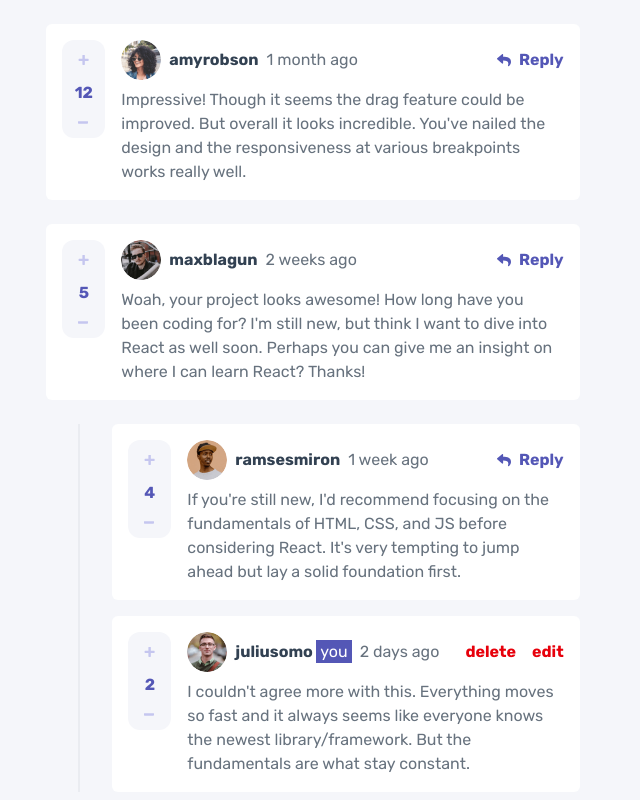
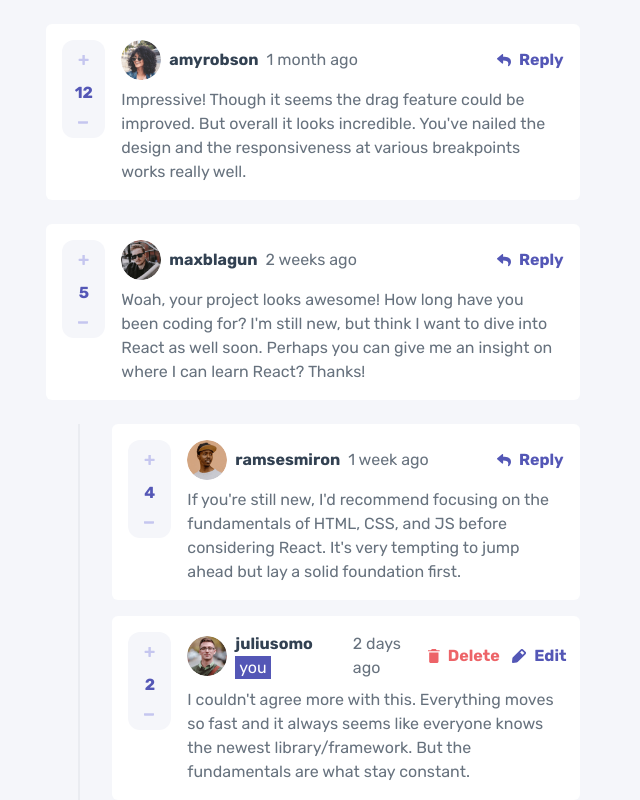
Before and after one commit to Silas310/interactive-comments-section, a React (Vite) app: page / in a window 1280 px wide. Shown: the top 800 px of the page, without its empty margins (327-967 px from the left). Built offline with nearby package versions, Linux system fonts and the light colour scheme.

Commit message:
style; add delete and edit butons to User Comment

```diff
--- a/src/components/Comment.jsx
+++ b/src/components/Comment.jsx
@@ -81,9 +81,15 @@ function Comment({ profileImage, username, comment, time, likes, replies }) {
             </div>
 
             {currentUser.username === username ? (
-              <div className="hidden md:flex items-center gap-4 text-red-600 font-bold cursor-pointer">
-                <button>delete</button>
-                <button>edit</button>
+              <div className="hidden md:flex items-center gap-4 font-bold cursor-pointer">
+                <button className="flex items-center gap-2">
+                  <img src="/images/icons/icon-delete.svg" alt="delete icon" />
+                  <span className="text-pink-400">Delete</span>
+                </button>
+                <button className="flex items-center gap-2">
+                  <img src="/images/icons/icon-edit.svg" alt="edit icon" />
+                  <span className="text-purple-600">Edit</span>
+                </button>
               </div>
             ) : (
               <button
@@ -131,9 +137,15 @@ function Comment({ profileImage, username, comment, time, likes, replies }) {
             </div>
 
             {currentUser.username === username ? (
-              <div className="flex items-center gap-4 text-red-600 font-bold cursor-pointer">
-                <button>delete</button>
-                <button>edit</button>
+              <div className="flex items-center gap-4 font-bold cursor-pointer">
+                <button className="flex items-center gap-2">
+                  <img src="/images/icons/icon-delete.svg" alt="delete icon" />
+                  <span className="text-pink-400">Delete</span>
+                </button>
+                <button className="flex items-center gap-2">
+                  <img src="/images/icons/icon-edit.svg" alt="edit icon" />
+                  <span className="text-purple-600">Edit</span>
+                </button>
               </div>
             ) : (
               <button
```
